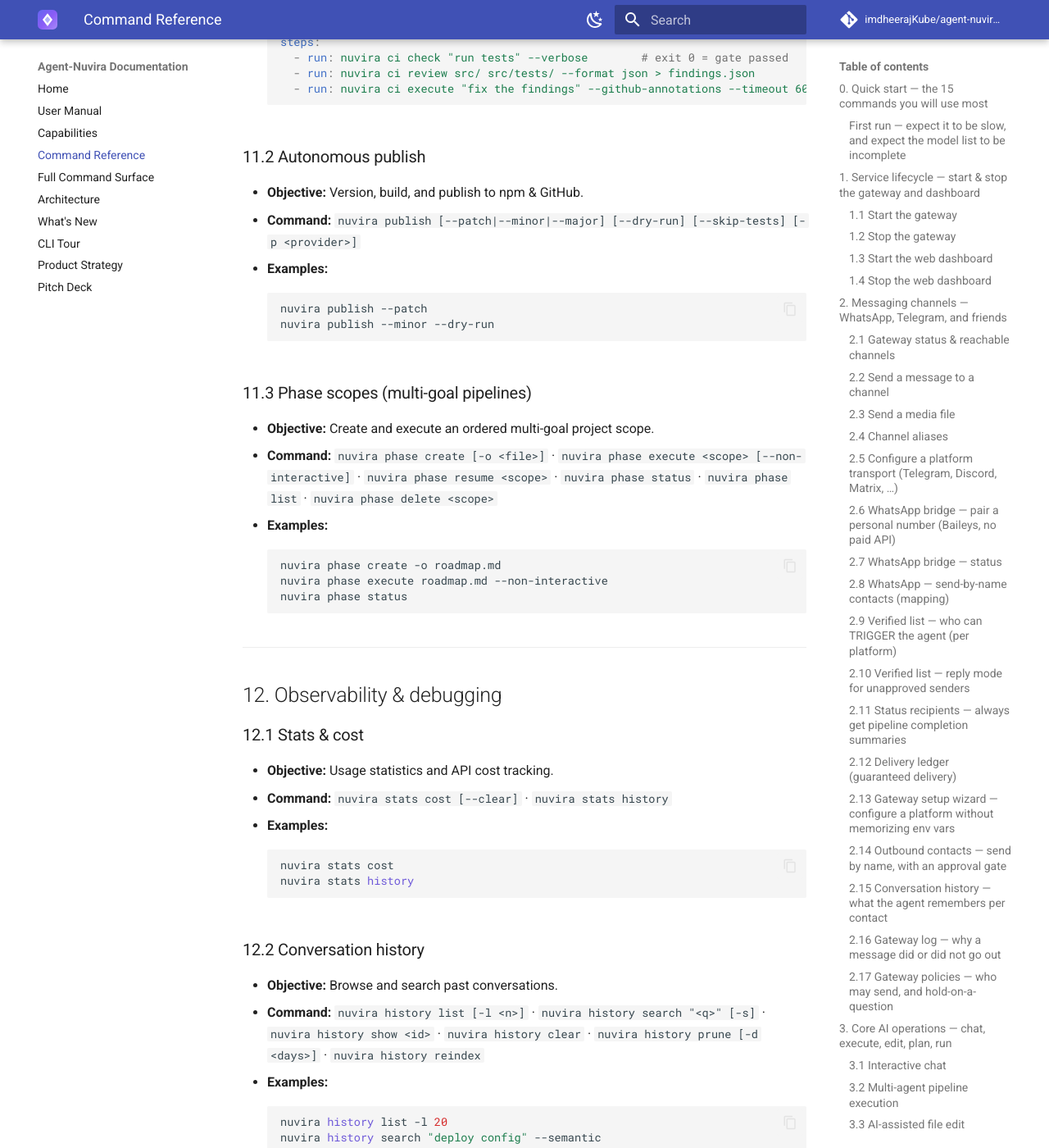
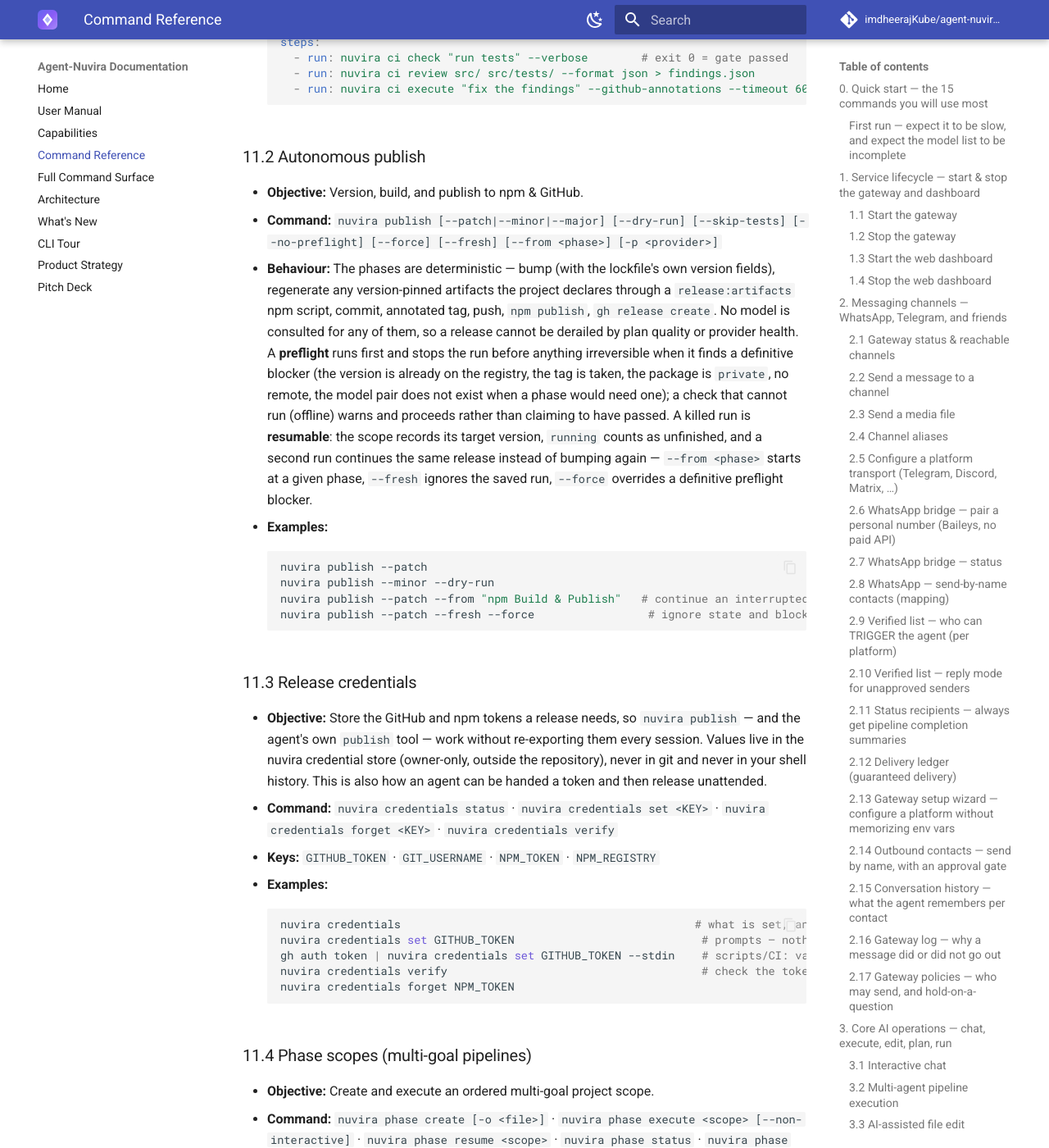
Before and after one commit to imdheerajKube/agent-nuvira-documentation, an MkDocs documentation site: the page built from docs/commands.md, in a window 1280 px wide and 1400 px high, scrolled down 26670 px. Shown: the whole window at 82% size. Built offline with MkDocs 1.6.1 and Material for MkDocs 9.7.7, drawn with Linux system fonts in a browser that asks for light colours; comment, search, counter and statistics services are not loaded.

Commit message:
docs: make published links resolve without the custom domain
The README, the manual and the landing page linked to absolute
docs.agent-nuvira.com URLs, but that hostname has no DNS record, so every one
of them was a 404 for a reader arriving from GitHub. The links are now relative
to this repository: they resolve today and keep resolving once the custom
domain is live.

Regenerated from the private source in the same pass, so the bundle is what the
generator produces rather than a hand-picked subset — the v3.3.1 CLI tour, the
release-credential commands, and the current command count (429 commands).

Generated with Codebuff 🤖
Co-Authored-By: Codebuff <noreply@codebuff.com>

````diff
--- a/docs/commands.md
+++ b/docs/commands.md
@@ -1008,14 +1008,31 @@ nuvira models excluded         # show what routing is skipping, and WHY
 ### 11.2 Autonomous publish
 
 - **Objective:** Version, build, and publish to npm & GitHub.
-- **Command:** `nuvira publish [--patch|--minor|--major] [--dry-run] [--skip-tests] [-p <provider>]`
+- **Command:** `nuvira publish [--patch|--minor|--major] [--dry-run] [--skip-tests] [--no-preflight] [--force] [--fresh] [--from <phase>] [-p <provider>]`
+- **Behaviour:** The phases are deterministic — bump (with the lockfile's own version fields), regenerate any version-pinned artifacts the project declares through a `release:artifacts` npm script, commit, annotated tag, push, `npm publish`, `gh release create`. No model is consulted for any of them, so a release cannot be derailed by plan quality or provider health. A **preflight** runs first and stops the run before anything irreversible when it finds a definitive blocker (the version is already on the registry, the tag is taken, the package is `private`, no remote, the model pair does not exist when a phase would need one); a check that cannot run (offline) warns and proceeds rather than claiming to have passed. A killed run is **resumable**: the scope records its target version, `running` counts as unfinished, and a second run continues the same release instead of bumping again — `--from <phase>` starts at a given phase, `--fresh` ignores the saved run, `--force` overrides a definitive preflight blocker.
 - **Examples:**
   ```bash
   nuvira publish --patch
   nuvira publish --minor --dry-run
+  nuvira publish --patch --from "npm Build & Publish"   # continue an interrupted release
+  nuvira publish --patch --fresh --force                 # ignore state and blockers (deliberate)
   ```
 
-### 11.3 Phase scopes (multi-goal pipelines)
+### 11.3 Release credentials
+
+- **Objective:** Store the GitHub and npm tokens a release needs, so `nuvira publish` — and the agent's own `publish` tool — work without re-exporting them every session. Values live in the nuvira credential store (owner-only, outside the repository), never in git and never in your shell history. This is also how an agent can be handed a token and then release unattended.
+- **Command:** `nuvira credentials status` · `nuvira credentials set <KEY>` · `nuvira credentials forget <KEY>` · `nuvira credentials verify`
+- **Keys:** `GITHUB_TOKEN` · `GIT_USERNAME` · `NPM_TOKEN` · `NPM_REGISTRY`
+- **Examples:**
+  ```bash
+  nuvira credentials                                            # what is set, and where each came from
+  nuvira credentials set GITHUB_TOKEN                            # prompts — nothing lands in shell history
+  gh auth token | nuvira credentials set GITHUB_TOKEN --stdin    # scripts/CI: value stays out of argv
+  nuvira credentials verify                                      # check the tokens against GitHub & npm
+  nuvira credentials forget NPM_TOKEN
+  ```
+
+### 11.4 Phase scopes (multi-goal pipelines)
 
 - **Objective:** Create and execute an ordered multi-goal project scope.
 - **Command:** `nuvira phase create [-o <file>]` · `nuvira phase execute <scope> [--non-interactive]` · `nuvira phase resume <scope>` · `nuvira phase status` · `nuvira phase list` · `nuvira phase delete <scope>`
````
Also changed, not shown: README.md (+13 -13 lines), docs/index.md (+4 -2 lines), docs/pitch-deck.md (+1 -1 lines), docs/reference/commands-surface.md (+22 -1 lines), docs/user-manual.md (+1 -1 lines), 1 other file.
